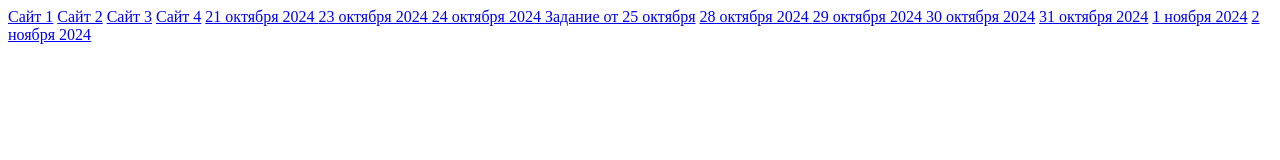
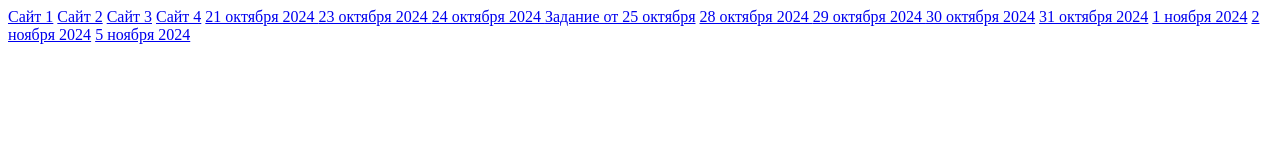
Before and after one commit to vviuxa/vviuxa.github.io, a plain HTML site: page index.html in a window 1280 px wide. Drawn offline with Linux system fonts and the light colour scheme.

Commit message:
Update index.html

```diff
--- a/index.html
+++ b/index.html
@@ -20,5 +20,6 @@
     <a href="31oct24.html">31 октября 2024</a>
     <a href="01nov24.html">1 ноября 2024</a>
     <a href="02nov24.html">2 ноября 2024</a>
+    <a href="05nov24.html">5 ноября 2024</a>
 </body>
 </html>
```
